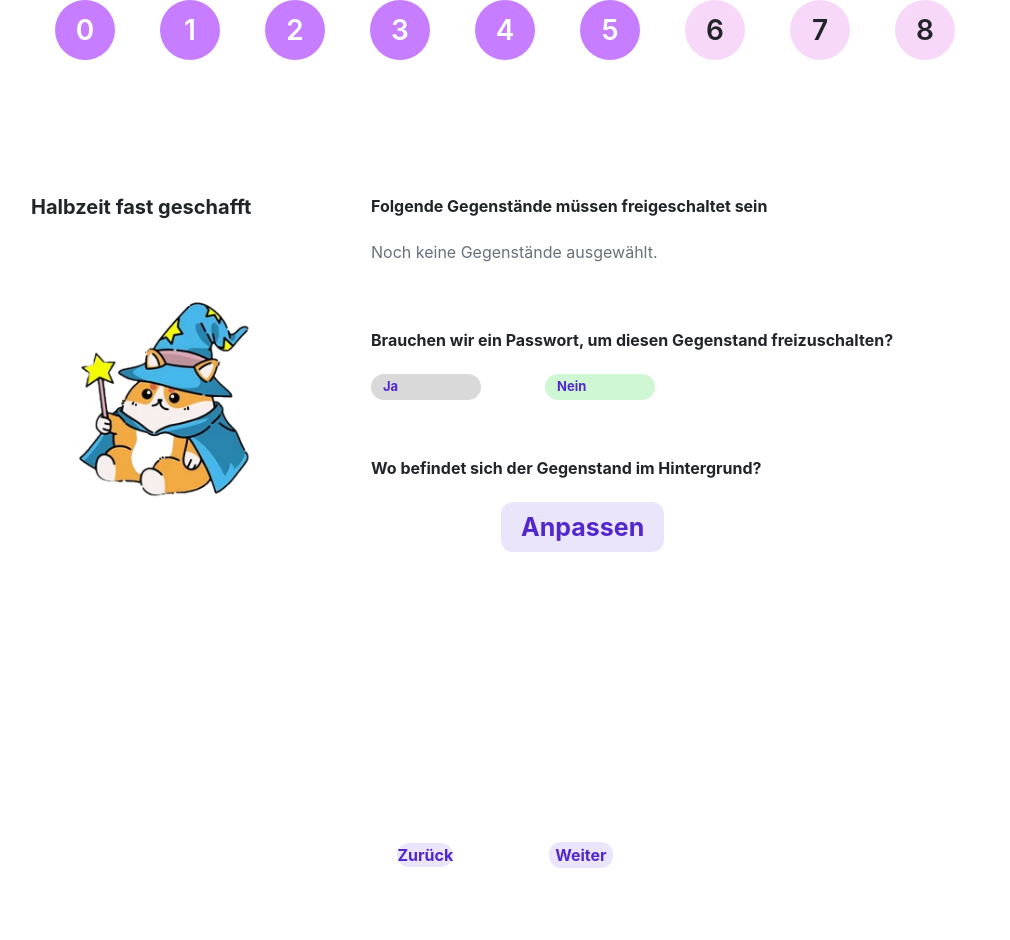
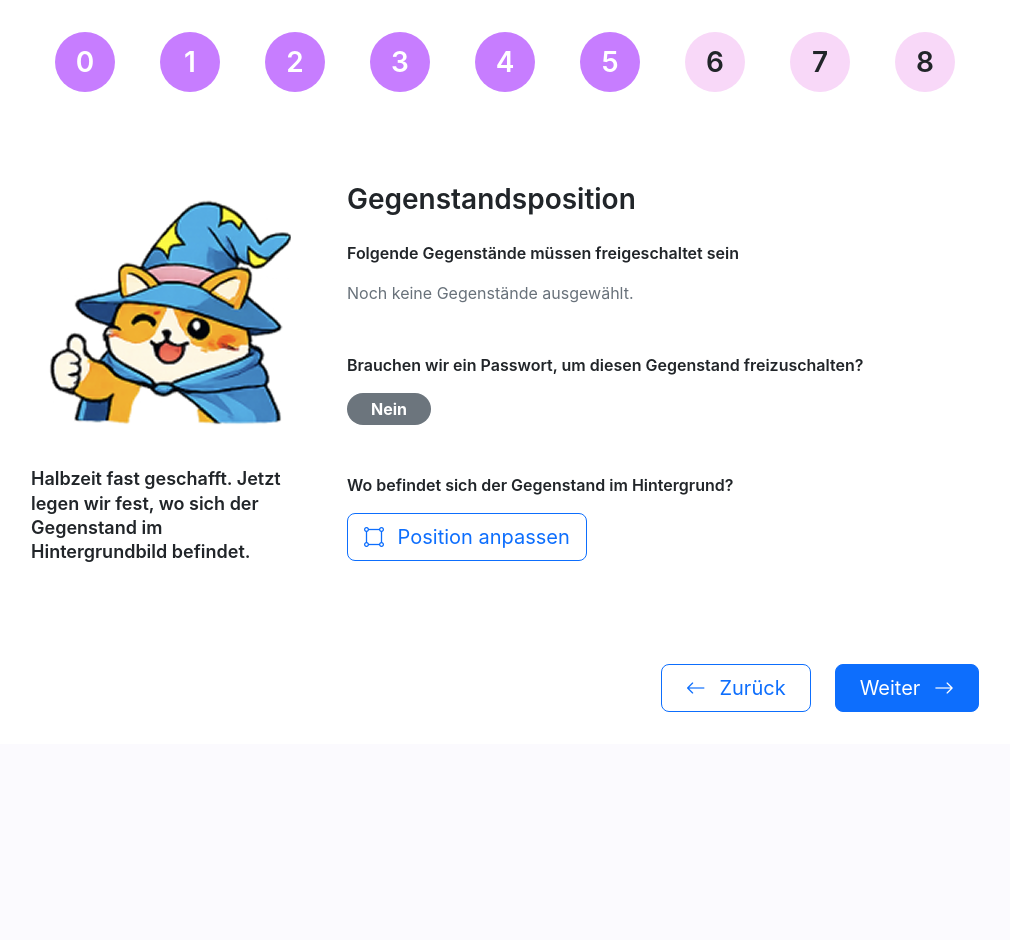
Before and after one commit to Roni-Aba/SQLQuestEditor, a Django app: page /createLevel5/ in a window 1280 px wide. Shown: the part 56-996 px from the top of the page, without its empty margins (135-1145 px from the left). After the commit the page ends 768 px from the top, so only its background shows below. Run offline with Django 4.2, Linux system fonts and the light colour scheme.

Commit message:
delete: static createLevel5.css refactor to bootstrap: createLevel5.html

```diff
--- a/backend/editor/static/editor/css/createLevel5.css
+++ /dev/null
@@ -1,179 +0,0 @@
-.create-level5-page {
-  min-height: calc(100vh - 56px);
-  background-color: #ffffff;
-  color: var(--create-level-text);
-}
-
-.create-level5-content {
-  max-width: 980px;
-  margin: 0 auto;
-  padding: 2.5rem 1rem 2rem;
-}
-
-.create-level5-form-row {
-  --bs-gutter-x: 72px;
-  --bs-gutter-y: 40px;
-  margin-top: 56px;
-}
-
-.create-level5-helper {
-  display: flex;
-  flex-direction: column;
-  align-items: flex-start;
-}
-
-.create-level5-helper-text {
-  max-width: 311px;
-  margin: 0 0 60px;
-  color: var(--create-level-text);
-  font-size: 20px;
-  font-weight: 700;
-  line-height: 1.15;
-}
-
-.create-level5-cosmo {
-  width: 260px;
-  height: 260px;
-  object-fit: contain;
-}
-
-.create-level5-fields {
-  display: flex;
-  flex-direction: column;
-  align-items: flex-start;
-  gap: 58px;
-}
-
-.create-level5-field {
-  width: 100%;
-}
-
-.create-level5-label {
-  margin: 0 0 24px;
-  color: var(--create-level-text);
-  font-size: 16px;
-  font-weight: 700;
-  line-height: 1.25;
-}
-
-.create-level5-tags {
-  display: flex;
-  flex-wrap: wrap;
-  gap: 28px;
-}
-
-.create-level5-password-field {
-  margin-top: 8px;
-}
-
-.create-level5-choice-group {
-  display: flex;
-  align-items: center;
-  gap: 64px;
-}
-
-.create-level5-choice-button {
-  display: inline-flex;
-  align-items: center;
-  width: 110px;
-  min-height: 26px;
-  border-radius: 999px;
-  background-color: #d9d9d9;
-  color: var(--create-level-primary);
-  font-size: 13px;
-  font-weight: 700;
-  line-height: 1.2;
-  padding: 5px 12px;
-  cursor: default;
-  user-select: none;
-}
-
-.create-level5-choice-button-active.create-level5-choice-button-yes {
-  background-color: #cff7d3;
-}
-
-.create-level5-choice-button-active.create-level5-choice-button-no {
-  background-color: #cff7d3;
-}
-
-.create-level5-position-field {
-  display: flex;
-  flex-direction: column;
-  align-items: flex-start;
-}
-
-.create-level5-adjust-button {
-  display: inline-flex;
-  align-items: center;
-  justify-content: center;
-  align-self: flex-start;
-  margin-left: 130px;
-  border: 0;
-  border-radius: 12px;
-  background-color: var(--create-level-primary-light);
-  color: var(--create-level-primary);
-  font-size: 25px;
-  font-weight: 700;
-  line-height: 1.2;
-  padding: 10px 20px;
-  text-decoration: none;
-  cursor: pointer;
-}
-
-.create-level5-adjust-button:hover,
-.create-level5-adjust-button:focus {
-  background-color: var(--create-level-primary-light-hover);
-  color: var(--create-level-primary);
-  text-decoration: none;
-}
-
-.create-level5-navigation {
-  display: flex;
-  justify-content: center;
-  align-items: center;
-  gap: 96px;
-  margin-top: 290px;
-  padding-bottom: 2.5rem;
-}
-
-@media (max-width: 820px) {
-  .create-level5-content {
-    padding: 1.5rem 1rem 2rem;
-  }
-
-  .create-level5-form-row {
-    margin-top: 40px;
-  }
-
-  .create-level5-helper {
-    align-items: center;
-    text-align: center;
-  }
-
-  .create-level5-helper-text {
-    margin-bottom: 32px;
-  }
-
-  .create-level5-cosmo {
-    width: 180px;
-    height: 180px;
-  }
-
-  .create-level5-fields {
-    margin-top: 2rem;
-    gap: 40px;
-  }
-
-  .create-level5-tags {
-    gap: 16px;
-  }
-
-  .create-level5-choice-group {
-    gap: 24px;
-  }
-
-  .create-level5-navigation {
-    gap: 28px;
-    margin-top: 80px;
-  }
-}
--- a/backend/editor/templates/editor/createLevel5.html
+++ b/backend/editor/templates/editor/createLevel5.html
@@ -2,145 +2,129 @@
 {% load static %}
 
 {% block title %}
-Level erstellen | SQL Spell Quest Editor
+Gegenstandsposition | SQL Spell Quest Editor
 {% endblock %}
 
 {% block additional_css %}
-<link
-  rel="stylesheet"
-  href="{% static 'editor/css/createLevelShared.css' %}"
->
-<link
-  rel="stylesheet"
-  href="{% static 'editor/css/createLevel5.css' %}"
->
-<link
-  rel="stylesheet"
-  href="{% static 'editor/components/statusBar/statusBar.css' %}"
->
-<link
-  rel="stylesheet"
-  href="{% static 'editor/components/tag/tag.css' %}"
->
+<link rel="stylesheet" href="{% static 'editor/components/statusBar/statusBar.css' %}">
+<link rel="stylesheet" href="{% static 'editor/components/helper/helper.css' %}">
+<link rel="stylesheet" href="{% static 'editor/components/tag/tag.css' %}">
 {% endblock %}
 
 {% block content %}
+<main class="create-page">
+  <div class="create-page__content">
 
-<main class="create-level5-page">
-  <div class="container-fluid px-0">
-
-    {% include "editor/components/statusbar/statusbar.html" with steps=steps %}
+    <section
+      class="create-page__status"
+      aria-label="Fortschritt der Levelerstellung"
+    >
+      {% include "editor/components/statusBar/statusBar.html" with steps=steps %}
+    </section>
 
     <form
-      class="create-level5-content"
       action="{% url 'create_level5' %}"
       method="post"
+      class="d-flex flex-column flex-grow-1"
     >
       {% csrf_token %}
 
-      <div class="row align-items-start create-level5-form-row">
+      <section class="create-page__main">
+        <div class="row create-page__row align-items-start g-4 g-lg-5">
 
-        <aside
-          class="col-12 col-md-4 create-level5-helper"
-          aria-label="Hilfetext von Cosmo"
-        >
-          <p class="create-level5-helper-text">
-            Halbzeit fast geschafft
-          </p>
-
-          <img
-            src="{% static 'editor/img/cat1.png' %}"
-            alt="Cosmo Wizard"
-            class="create-level5-cosmo"
-          >
-        </aside>
+          <div class="col-12 col-md-4">
+            {% include "editor/components/helper/helper.html" with helper_image="editor/img/cat7.png" helper_text="Halbzeit fast geschafft. Jetzt legen wir fest, wo sich der Gegenstand im Hintergrundbild befindet." %}
+          </div>
 
           <section
-          class="col-12 col-md-8 create-level5-fields"
-          aria-label="Gegenstandsposition"
+            class="col-12 col-md-8"
+            aria-labelledby="item-position-title"
           >
+            <h1
+              id="item-position-title"
+              class="h3 fw-semibold mb-4"
+            >
+              Gegenstandsposition
+            </h1>
 
-          <div class="create-level5-field">
-            <p class="create-level5-label">
+            <div class="d-flex flex-column gap-5">
+
+              <div>
+                <p class="form-label fw-semibold mb-3">
                   Folgende Gegenstände müssen freigeschaltet sein
                 </p>
 
-            <div class="create-level5-tags">
+                <div class="d-flex flex-wrap gap-3">
                   {% for item in form_values.required_items %}
                     {% include "editor/components/tag/tag.html" with title=item show_remove=False %}
                   {% empty %}
-                <p class="text-muted mb-0">
+                    <p class="text-body-secondary mb-0">
                       Noch keine Gegenstände ausgewählt.
                     </p>
                   {% endfor %}
                 </div>
               </div>
 
-          <div
-            class="create-level5-field create-level5-password-field"
-          >
-            <p class="create-level5-label">
+              <div>
+                <p class="form-label fw-semibold mb-3">
                   Brauchen wir ein Passwort, um diesen Gegenstand
                   freizuschalten?
                 </p>
 
-            <div
-              class="create-level5-choice-group"
-              aria-label="Passwort erforderlich"
-            >
-              <span
-                class="create-level5-choice-button create-level5-choice-button-yes {% if form_values.requires_password %}create-level5-choice-button-active{% endif %}"
-              >
+                {% if form_values.requires_password %}
+                  <span class="badge rounded-pill text-bg-success fs-6 px-4 py-2">
                     Ja
                   </span>
-
-              <span
-                class="create-level5-choice-button create-level5-choice-button-no {% if not form_values.requires_password %}create-level5-choice-button-active{% endif %}"
-              >
+                {% else %}
+                  <span class="badge rounded-pill text-bg-secondary fs-6 px-4 py-2">
                     Nein
                   </span>
-            </div>
+                {% endif %}
               </div>
 
-          <div
-            class="create-level5-field create-level5-position-field"
-          >
-            <p class="create-level5-label">
+              <div>
+                <p class="form-label fw-semibold mb-3">
                   Wo befindet sich der Gegenstand im Hintergrund?
                 </p>
 
                 <a
-              class="create-level5-adjust-button"
                   href="{% url 'create_level51' %}"
+                  class="btn btn-outline-primary btn-lg"
                 >
-              Anpassen
+                  <i class="bi bi-bounding-box-circles me-2" aria-hidden="true"></i>
+                  Position anpassen
                 </a>
               </div>
 
+            </div>
           </section>
+
         </div>
+      </section>
 
-      <section
-        class="create-level5-navigation"
-        aria-label="Seitennavigation"
+      <nav
+        class="create-page__navigation"
+        aria-label="Navigation der Levelerstellung"
       >
         <a
-          class="create-level1-button"
           href="{% url back_url_name %}"
+          class="btn btn-outline-primary btn-lg px-4"
         >
+          <i class="bi bi-arrow-left me-2" aria-hidden="true"></i>
           Zurück
         </a>
 
         <button
           type="submit"
-          class="create-level1-button"
+          class="btn btn-primary btn-lg px-4"
         >
           Weiter
+          <i class="bi bi-arrow-right ms-2" aria-hidden="true"></i>
         </button>
-      </section>
+      </nav>
 
     </form>
+
   </div>
 </main>
-
 {% endblock %}
```
Lines whose indentation alone changed are shown as unchanged.
